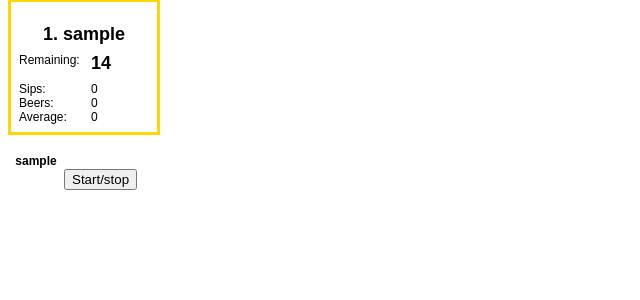
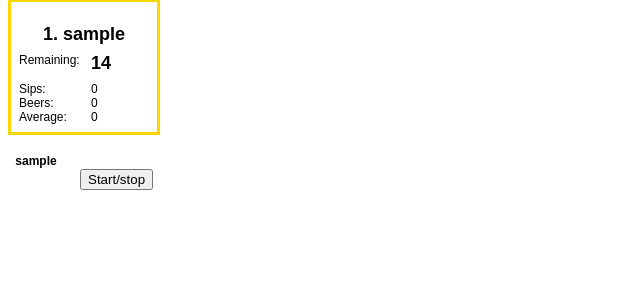
Before and after one commit to Mortal/academy-bdd, a Django app: page /game/1/play/ in a window 1280 px wide. Shown: the part 124-424 px from the top of the page, without its empty margins (0-640 px from the left). Run offline with Django 3.2, Linux system fonts and the light colour scheme; tables that the repository leaves empty hold one stand-in row (values such as "Sample post"); lists and menus that the app fills with data are empty; parts of the project's set-up code (start-up, migrations or seed data) failed here and were passed over.

Commit message:
Edit style

```diff
--- a/academy/templates/academy/game_play.html
+++ b/academy/templates/academy/game_play.html
@@ -482,6 +482,10 @@ h2 {
     float: left;
 }
 
+.chuck {
+    margin-left: 16px;
+}
+
 .draw_button, .shuffle_button {
     height: 5em;
     vertical-align: middle;
```
